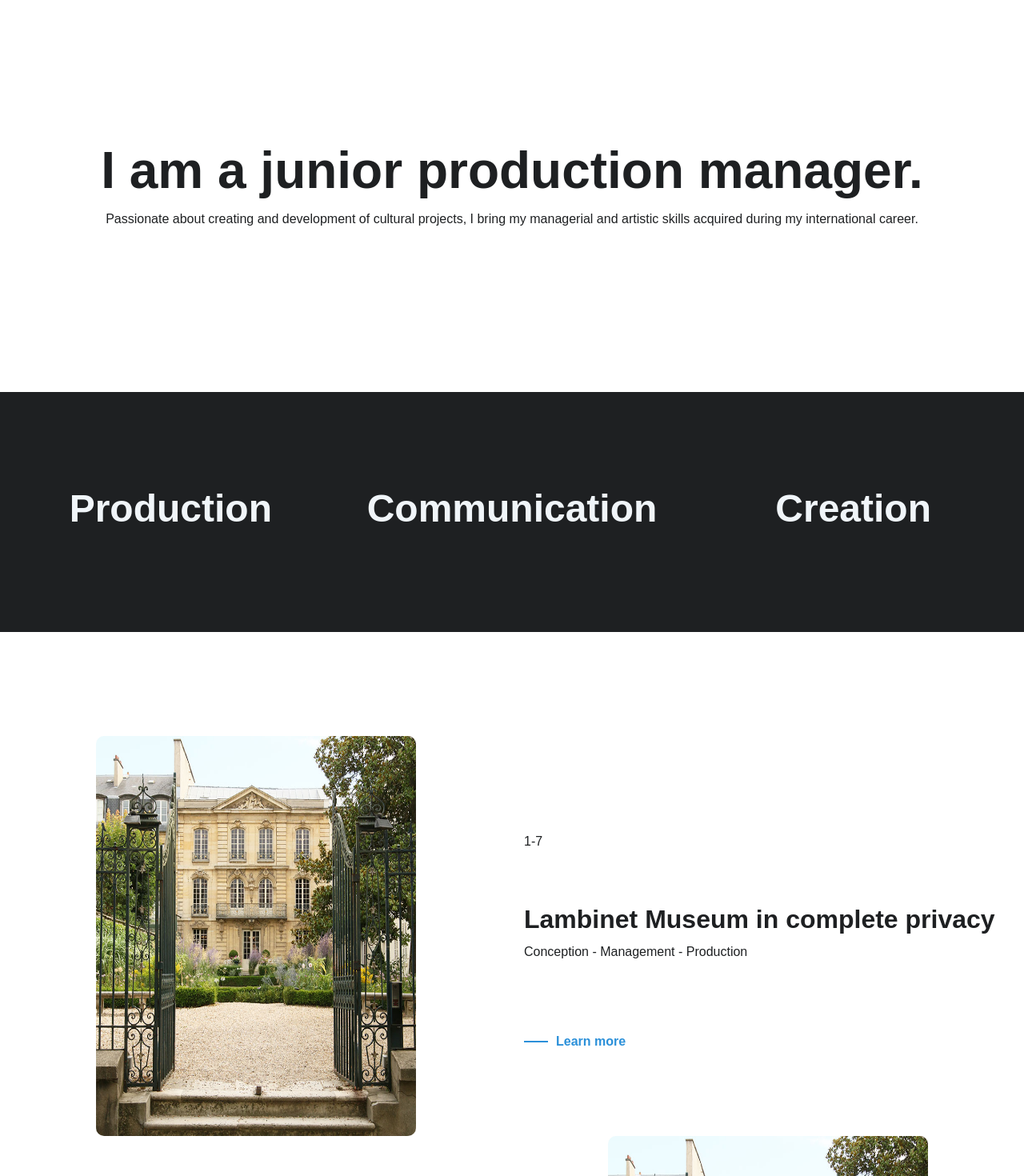
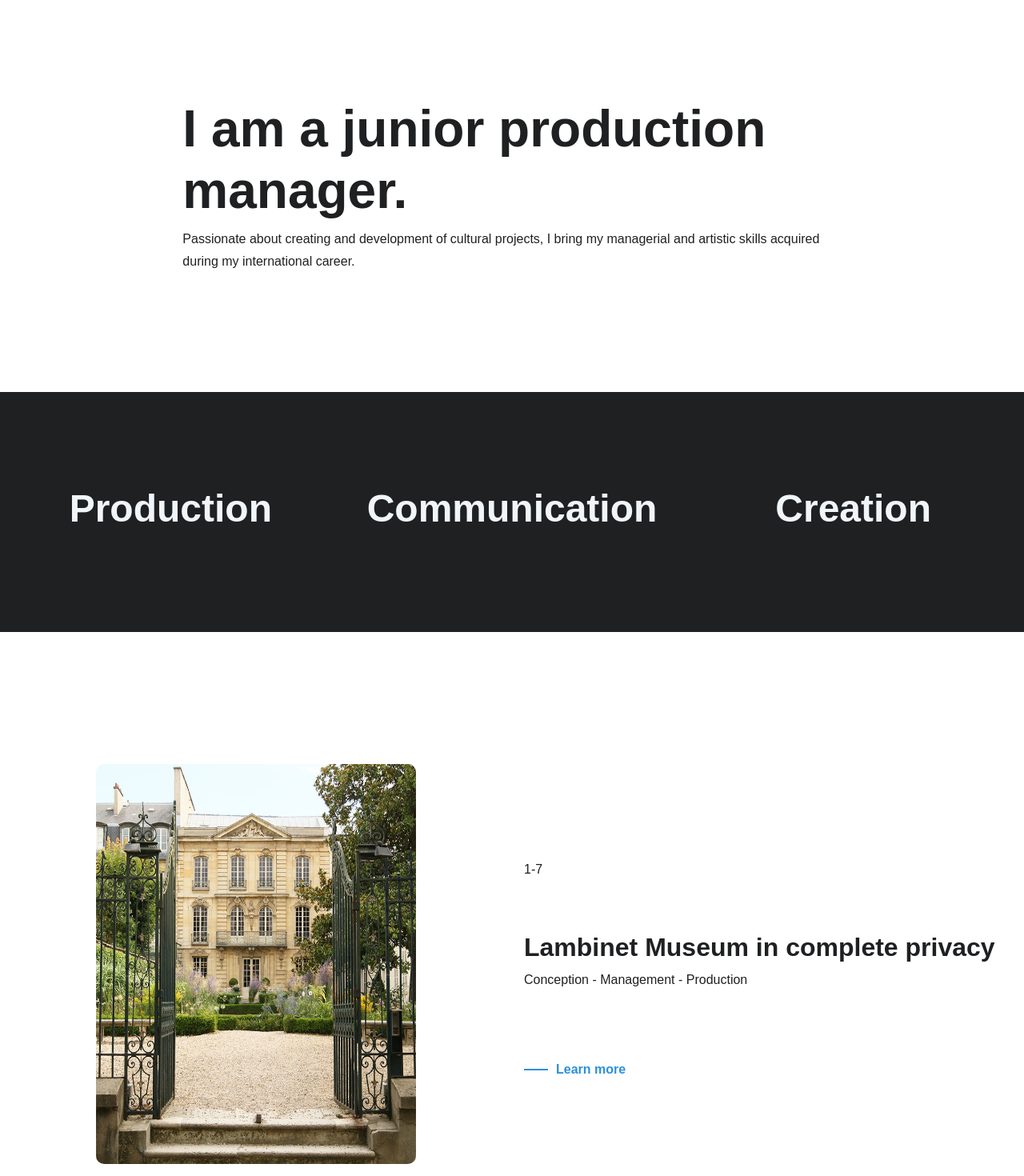
Before and after one commit to Marivint/polina-portfolio, a Vue app: page / in a window 1280 px wide. Shown: the part 140-1610 px from the top of the page at 80% size. Built offline with nearby package versions, Linux system fonts and the light colour scheme; a web font is replaced by a local one.

Commit message:
[DEV] About section left + Padding bottom project

```diff
--- a/src/scss/modules/main.scss
+++ b/src/scss/modules/main.scss
@@ -42,7 +42,7 @@ main {
 ============================================= */
 #about {
   position: relative;
-  text-align: center;
+  text-align: left;
   height: 500px;
   #about-text {
     position: absolute;
@@ -68,7 +68,10 @@ main {
 }
 
 #projects {
-  padding-top: 130px;
+  padding-top: 165px;
+  article {
+    padding-bottom: 165px;
+  }
 }
 
 // #my-work{
--- a/src/views/home.vue
+++ b/src/views/home.vue
@@ -3,7 +3,7 @@
   <section id="about">
     <div class="container-fluid">
       <div class="row justify-content-md-center">
-        <div id="about-text" class="col-12">
+        <div id="about-text" class="col-8">
           <h1 class="user-select-none">
             I am a junior production manager.
           </h1>
```
